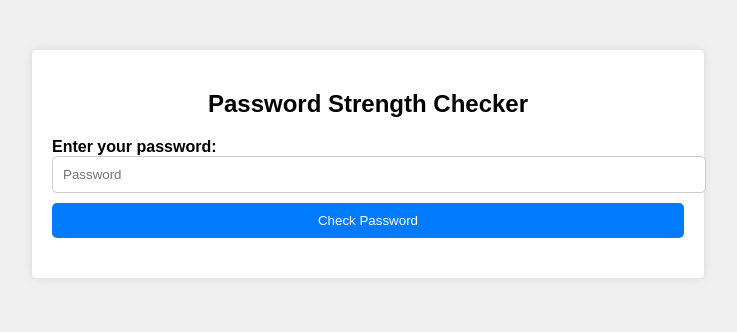
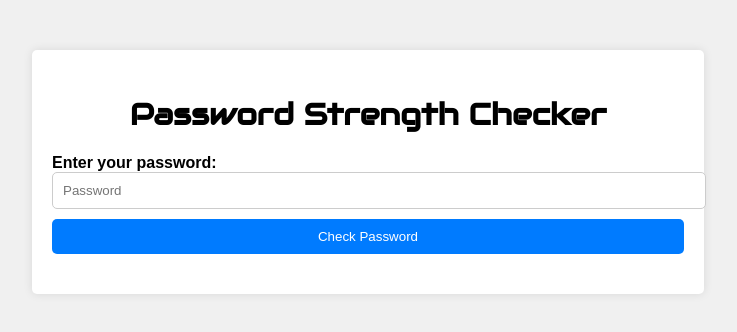
Before and after one commit to SreyaJoseph/Password-Strength-Checker, a plain HTML site: page index.html in a window 1280 px wide. Shown: the whole page, without its empty margins (272-1009 px from the left). Drawn offline with Linux system fonts and the light colour scheme.

Commit message:
font changed

```diff
--- a/index.html
+++ b/index.html
@@ -5,10 +5,14 @@
     <meta name="viewport" content="width=device-width, initial-scale=1.0">
     <title>Password Strength Checker</title>
     <link rel="stylesheet" href="password.css">
+
 </head>
 <body>
     <div class="container">
-        <h2>Password Strength Checker</h2>
+        <div>
+        <h2>Password  Strength  Checker
+            <link href="https://fonts.googleapis.com/css2?family=Audiowide&display=swap" rel="stylesheet">
+        </h2></div>
         <label for="password">Enter your password:</label>
         <input type="password" id="password" name="password" placeholder="Password">
         <button onclick="checkPassword()">Check Password</button>
--- a/password.css
+++ b/password.css
@@ -15,6 +15,8 @@ body {
 h2 {
     text-align: center;
     margin-bottom: 20px;
+    font-family: 'Audiowide';
+    font-size: 30px;
 }
 
 label {
```
